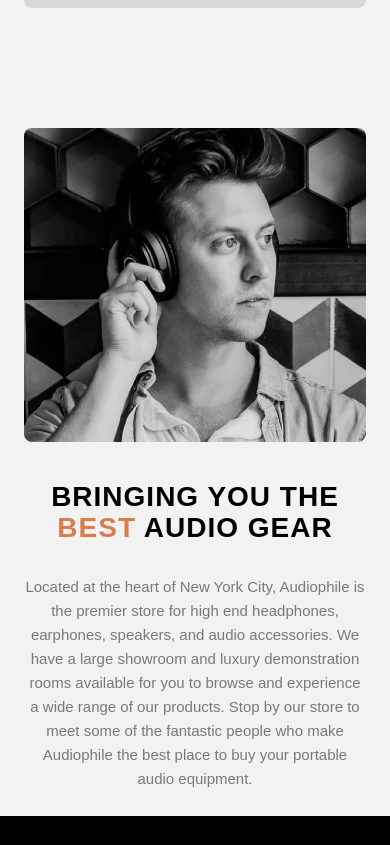
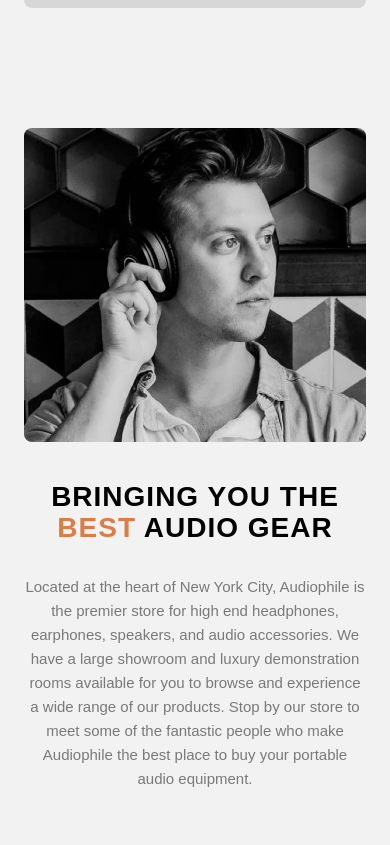
Before and after one commit to Ibarra11/audiophile, a React (Create React App) app: page / in a window 390 px wide. Shown: the part 2979-3824 px from the top of the page. Built offline with nearby package versions, Linux system fonts and the light colour scheme.

Commit message:
Best audio gear message responsive

```diff
--- a/src/components/App/index.tsx
+++ b/src/components/App/index.tsx
@@ -1,7 +1,7 @@
 import React, { useEffect, ReactNode } from 'react';
 import ShoppingCartProvider from '../../context/ShoppingCartContext';
 import { AppContainer } from './styles';
-// import HeaderHero from '../HeaderHero';
+import { MaxWidthWrapper } from '../../shared/css/components';
 import ProductNav from '../ProductNav';
 import ProductShowcase from '../ProductShowcase';
 import ProductList from '../ProductList';
@@ -94,12 +94,12 @@
 
 const MainLayout = ({ children }: { children: ReactNode }) => {
   return (
-    <>
+    <MaxWidthWrapper>
       {children}
       <ProductNav />
       <ProductShowcase />
       <ImpactMessage />
-    </>
+    </MaxWidthWrapper>
   );
 };
 
--- a/src/components/ImpactMessage/index.tsx
+++ b/src/components/ImpactMessage/index.tsx
@@ -1,20 +1,41 @@
 import React from 'react';
-import { Wrapper, Img, Header, Text, TextOrange } from './styles';
-import BestProductImg from '../../assets/shared/mobile/image-best-gear.jpg';
+import {
+  Wrapper,
+  Content,
+  Picture,
+  Img,
+  Header,
+  Text,
+  TextOrange,
+} from './styles';
+import BestProductImg_mobile from '../../assets/shared/mobile/image-best-gear.jpg';
+import BestProductImg_tablet from '../../assets/shared/tablet/image-best-gear.jpg';
+import BestProductImg_laptopAndUp from '../../assets/shared/desktop/image-best-gear.jpg';
+
 const ImpactMessage = () => (
   <Wrapper>
-    <Img src={BestProductImg} alt="Guy trying on headphones" />
+    <Picture>
+      <source
+        srcSet={BestProductImg_laptopAndUp}
+        media="(min-width: 1100px)"
+      />
+      <source srcSet={BestProductImg_tablet} media="(min-width: 550px)" />
+      <Img src={BestProductImg_mobile} alt="Guy trying on headphones" />
+    </Picture>
+    <Content>
       <Header>
         Bringing you the <TextOrange>best</TextOrange> audio gear
       </Header>
       <Text>
         Located at the heart of New York City, Audiophile is the premier
         store for high end headphones, earphones, speakers, and audio
-      accessories. We have a large showroom and luxury demonstration rooms
-      available for you to browse and experience a wide range of our
-      products. Stop by our store to meet some of the fantastic people who
-      make Audiophile the best place to buy your portable audio equipment.
+        accessories. We have a large showroom and luxury demonstration
+        rooms available for you to browse and experience a wide range of
+        our products. Stop by our store to meet some of the fantastic
+        people who make Audiophile the best place to buy your portable
+        audio equipment.
       </Text>
+    </Content>
   </Wrapper>
 );
 
--- a/src/components/ImpactMessage/styles.ts
+++ b/src/components/ImpactMessage/styles.ts
@@ -1,16 +1,48 @@
 import styled from 'styled-components/macro';
+import breakpoints from '../../shared/css/breakpoints';
+const Wrapper = styled.section`
+  display: flex;
+  flex-direction: column;
+  text-align: center;
+  margin-block: ${120 / 16}rem;
+  padding: 0 ${24 / 16}rem;
 
-const Wrapper = styled.section`
-  margin-top: ${120 / 16}rem;
-  text-align: center;
-  padding: 0 ${24 / 16}rem;
+  ${breakpoints.tabletAndUp} {
+    margin-block: ${96 / 16}rem;
+  }
+  ${breakpoints.laptopAndUp} {
+    flex-direction: row-reverse;
+    align-items: center;
+    gap: ${120 / 16}rem;
+    height: ${588 / 16}rem;
+  }
+`;
+
+const Picture = styled.picture`
+  flex: 1;
+  height: ${320 / 16}rem;
+  border-radius: 8px;
+  overflow: hidden;
+  ${breakpoints.laptopAndUp} {
+    height: 100%;
+  }
 `;
 
 const Img = styled.img`
-  min-height: ${300 / 16}rem;
-  max-height: ${588 / 16}rem;
-  border-radius: 8px;
-  max-width: 100%;
+  width: 100%;
+  height: 100%;
+  object-fit: cover;
+`;
+
+const Content = styled.div`
+  flex: 1;
+  ${breakpoints.tabletAndUp} {
+    width: 75%;
+    margin: auto;
+  }
+  ${breakpoints.laptopAndUp} {
+    width: 100%;
+  }
 `;
 
 const Header = styled.h2`
@@ -18,13 +50,15 @@
   letter-spacing: 1px;
   margin-top: ${40 / 16}rem;
   margin-bottom: ${32 / 16}rem;
+  ${breakpoints.tabletAndUp} {
+    margin-top: ${62 / 16}rem;
+  }
 `;
 
 const Text = styled.p`
   color: hsl(var(--clr-primary-black) / 0.5);
   font-size: var(--text-body);
   font-weight: 200;
-  margin: 0;
   margin-bottom: ${25 / 16}rem;
 `;
 
@@ -32,4 +66,4 @@
   color: hsl(var(--clr-primary-orange)); ;
 `;
 
-export { Wrapper, Img, Header, Text, TextOrange };
+export { Wrapper, Content, Picture, Img, Header, Text, TextOrange };
```
Lines whose indentation alone changed are shown as unchanged.
